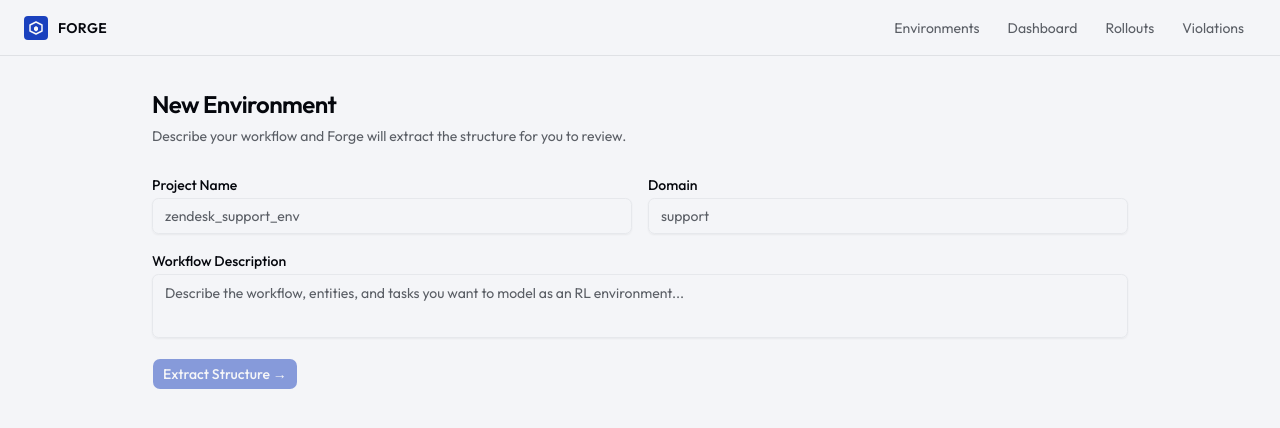
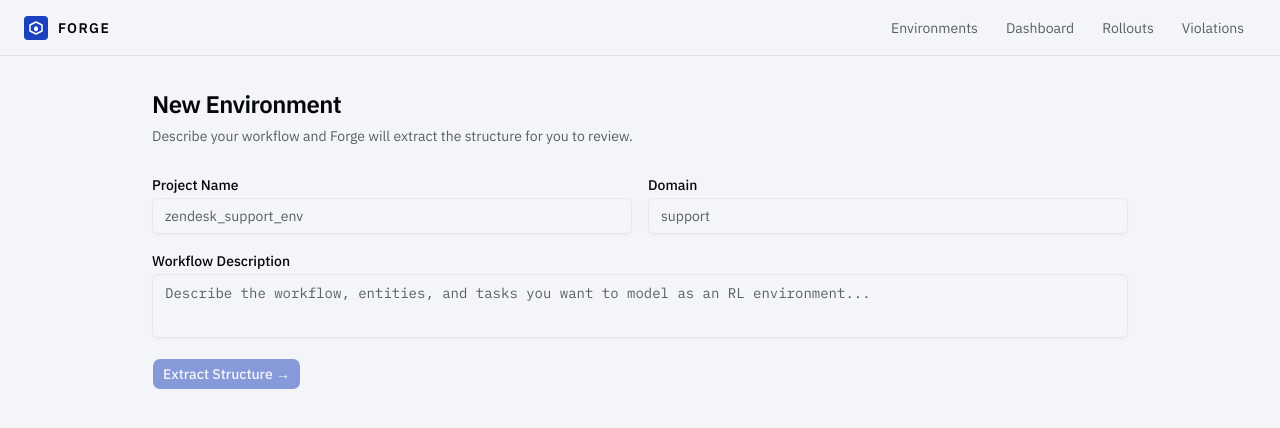
Before and after one commit to mostofashakib/Forge, a Next.js app in the folder frontend/: page /environments/new in a window 1280 px wide. Shown: the top 428 px of the page. Built offline with nearby package versions, Linux system fonts and the light colour scheme; no server answers.

Commit message:
feat(frontend): switch font to IBM Plex Sans + IBM Plex Mono

```diff
--- a/frontend/app/globals.css
+++ b/frontend/app/globals.css
@@ -8,7 +8,7 @@
   --color-background: var(--background);
   --color-foreground: var(--foreground);
   --font-sans: var(--font-sans);
-  --font-mono: var(--font-mono);
+  --font-mono: var(--font-mono, ui-monospace, monospace);
   --color-sidebar-ring: var(--sidebar-ring);
   --color-sidebar-border: var(--sidebar-border);
   --color-sidebar-accent-foreground: var(--sidebar-accent-foreground);
--- a/frontend/app/layout.tsx
+++ b/frontend/app/layout.tsx
@@ -1,9 +1,18 @@
 import type { Metadata } from "next";
-import { Outfit } from "next/font/google";
+import { IBM_Plex_Sans, IBM_Plex_Mono } from "next/font/google";
 import Link from "next/link";
 import "./globals.css";
 
-const outfit = Outfit({ subsets: ["latin"], weight: ["400", "500", "600", "700"] });
+const plexSans = IBM_Plex_Sans({
+  subsets: ["latin"],
+  weight: ["300", "400", "500", "600"],
+});
+
+const plexMono = IBM_Plex_Mono({
+  subsets: ["latin"],
+  weight: ["400", "500"],
+  variable: "--font-mono",
+});
 
 export const metadata: Metadata = {
   title: "Forge",
@@ -20,17 +29,17 @@ const NAV = [
 export default function RootLayout({ children }: { children: React.ReactNode }) {
   return (
     <html lang="en">
-      <body className={outfit.className}>
+      <body className={`${plexSans.className} ${plexMono.variable}`}>
         <div className="min-h-screen bg-background">
           <header className="border-b border-border/60 px-6 h-14 flex items-center justify-between">
-            <Link href="/environments/new" className="flex items-center gap-2.5 group">
+            <Link href="/environments/new" className="flex items-center gap-2.5">
               <div className="w-6 h-6 rounded bg-primary flex items-center justify-center">
                 <svg width="14" height="14" viewBox="0 0 14 14" fill="none">
-                  <path d="M7 1L13 4V10L7 13L1 10V4L7 1Z" stroke="currentColor" strokeWidth="1.5" strokeLinejoin="round" className="text-primary-foreground" />
-                  <path d="M7 5L9 6.5V9L7 10.5L5 9V6.5L7 5Z" fill="currentColor" className="text-primary-foreground" />
+                  <path d="M7 1L13 4V10L7 13L1 10V4L7 1Z" stroke="white" strokeWidth="1.5" strokeLinejoin="round" />
+                  <path d="M7 5L9 6.5V9L7 10.5L5 9V6.5L7 5Z" fill="white" />
                 </svg>
               </div>
-              <span className="font-semibold text-sm tracking-wide text-foreground">FORGE</span>
+              <span className="font-semibold text-sm tracking-widest text-foreground">FORGE</span>
             </Link>
 
             <nav className="flex items-center gap-1">
```
